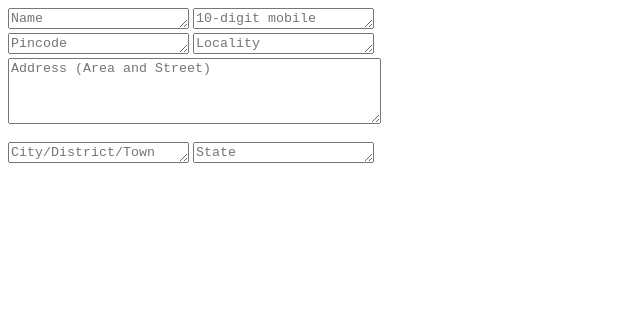
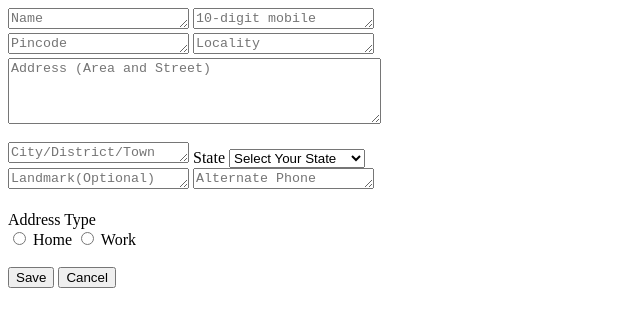
Before and after one commit to vks1999/FSWD-Pro-Stack, a plain HTML site: page 25Aug-Practice HTML Forms/Assignment1.html in a window 1280 px wide. Shown: the whole page, without its empty margins (0-640 px from the left). Drawn offline with Linux system fonts and the light colour scheme.

Commit message:
HTML Forms

```diff
--- a/25Aug-Practice HTML Forms/Assignment1.html
+++ b/25Aug-Practice HTML Forms/Assignment1.html
@@ -10,7 +10,48 @@
             <textarea placeholder="Locality" rows="1"></textarea> <br>
             <textarea placeholder="Address (Area and Street)" rows="4" cols="44"></textarea> <br> <br>
             <textarea placeholder="City/District/Town" rows="1"></textarea>
-            <textarea placeholder="State" rows="1"></textarea>
+            <label>State</label>
+            <select>
+                <option value="" disabled selected hidden>Select Your State</option>
+            <option>Andhra Pradesh</option>
+            <option>Arunachal Pradesh</option>
+            <option>Assam</option>
+            <option>Bihar</option>
+            <option>Chattisgarh</option>
+            <option>Goa</option>
+            <option>Gujrat</option>
+            <option>Haryana</option>
+            <option>Himachal Pradesh</option>
+            <option>Jammu & Kashmir</option>
+            <option>Jharkhand</option>
+            <option>Karnataka</option>
+            <option>Kerela</option>
+            <option>Ladakh</option>
+            <option>Madhya Pradesh</option>
+            <option>Maharashtra</option>
+            <option>Manipur</option>
+            <option>Meghalaya</option>
+            <option>Mizoram</option>
+            <option>Nagaland</option>
+            <option>New Delhi</option>
+            <option>Odisha</option>
+            <option>Punjab</option>
+            <option>Rajasthan</option>
+            <option>Sikkim</option>
+            <option>Tamil Nadu</option>
+            <option>Telangana</option>
+            <option>Tripura</option>
+            <option>Uttar Pradesh</option>
+            <option>Uttrakhand</option>
+            <option>West Bengal</option>
+            </select> <br>
+            <textarea rows="1" placeholder="Landmark(Optional)"></textarea>
+            <textarea rows="1" placeholder="Alternate Phone (Optional)"></textarea> <br> <br>
+            <label>Address Type</label> <br>
+            <input type="radio"> Home
+            <input type="radio"> Work <br> <br>
+            <button>Save</button>
+            <button>Cancel</button>
         </form>
     </body>
 </html>
```
Also changed, not shown: 25Aug-Practice HTML Forms/Assignment2.html (added, +33 -0 lines), 25Aug-Practice HTML Forms/Assignment3.html (added, +23 -0 lines), 25Aug-Practice HTML Forms/flag.png (added).
